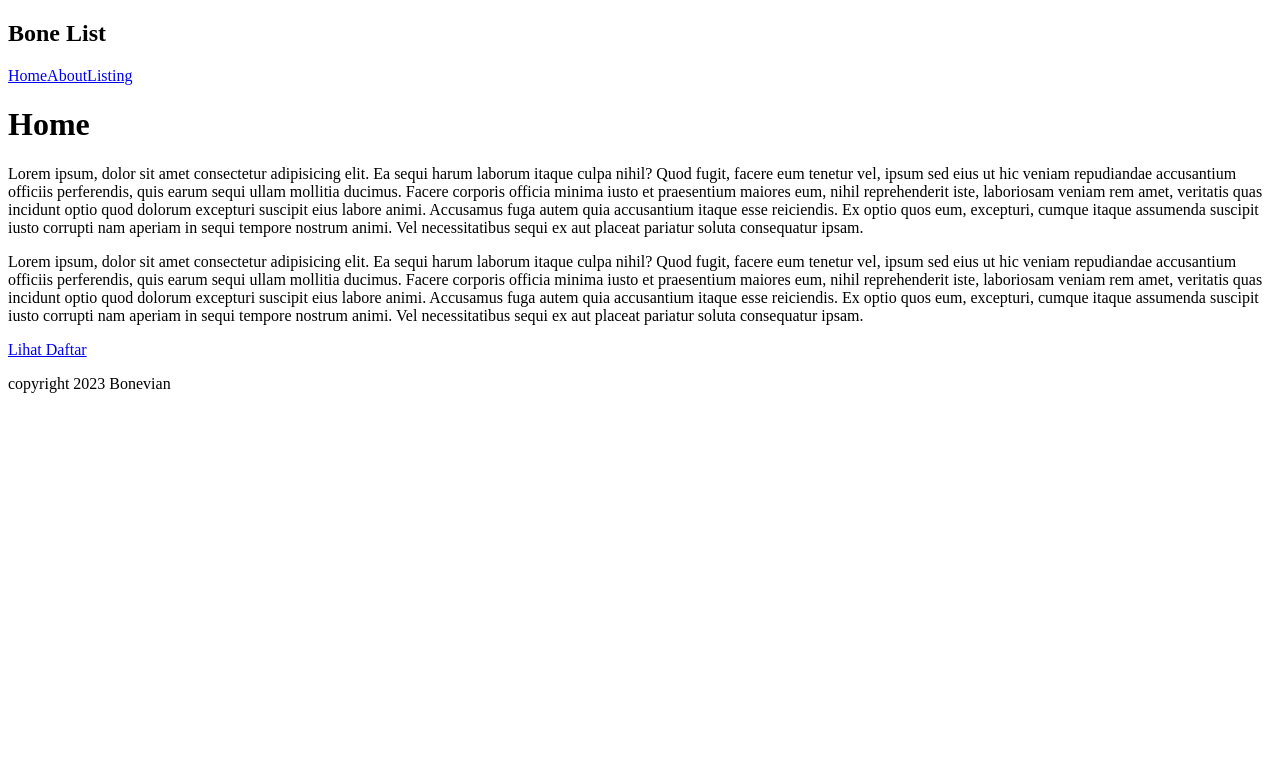
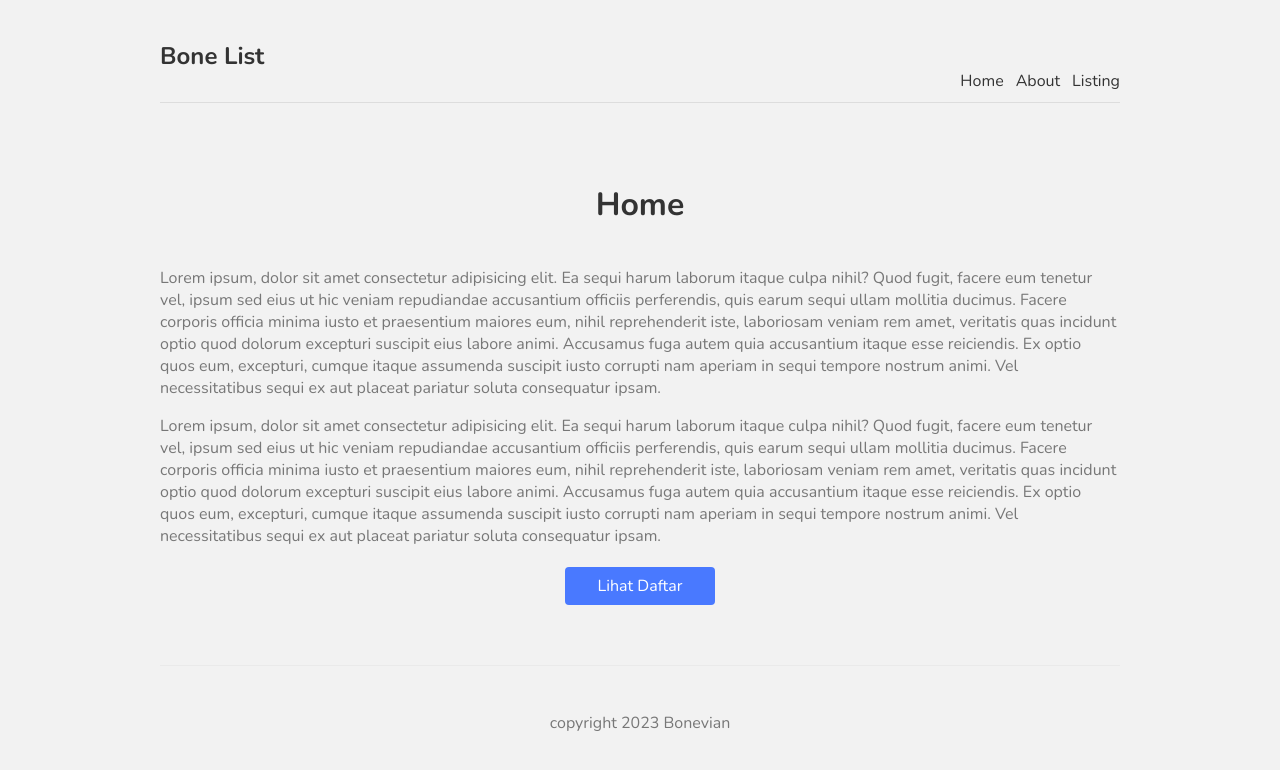
Before and after one commit to KonferensiHantuProject/nextjs-practice, a Next.js app: page / in a window 1280 px wide. Shown: the top 770 px of the page. Built offline with nearby package versions, Linux system fonts and the light colour scheme.

Commit message:
Sixth Video

```diff
--- a/components/Footer.js
+++ b/components/Footer.js
@@ -1,8 +1,8 @@
 const Footer = () => {
     return (
-        <div>
+        <footer>
             <p>copyright 2023 Bonevian</p>
-        </div>
+        </footer>
     );
 }
 
--- a/pages/_app.js
+++ b/pages/_app.js
@@ -1,4 +1,5 @@
 // import '@/styles/globals.css'
+import '@/styles/style.css'
 
 import Layout from "@/components/Layout";
 
--- a/pages/index.js
+++ b/pages/index.js
@@ -2,6 +2,7 @@ import Image from 'next/image'
 import { Inter } from 'next/font/google'
 import Navbar from '@/components/Navbar'
 import Footer from '@/components/Footer'
+import styles from '../styles/Home.module.css'
 import Link from 'next/link'
 
 const inter = Inter({ subsets: ['latin'] })
@@ -9,10 +10,10 @@ const inter = Inter({ subsets: ['latin'] })
 export default function Home() {
   return (
     <div>
-      <h1>Home</h1>
-      <p>Lorem ipsum, dolor sit amet consectetur adipisicing elit. Ea sequi harum laborum itaque culpa nihil? Quod fugit, facere eum tenetur vel, ipsum sed eius ut hic veniam repudiandae accusantium officiis perferendis, quis earum sequi ullam mollitia ducimus. Facere corporis officia minima iusto et praesentium maiores eum, nihil reprehenderit iste, laboriosam veniam rem amet, veritatis quas incidunt optio quod dolorum excepturi suscipit eius labore animi. Accusamus fuga autem quia accusantium itaque esse reiciendis. Ex optio quos eum, excepturi, cumque itaque assumenda suscipit iusto corrupti nam aperiam in sequi tempore nostrum animi. Vel necessitatibus sequi ex aut placeat pariatur soluta consequatur ipsam.</p>
-      <p>Lorem ipsum, dolor sit amet consectetur adipisicing elit. Ea sequi harum laborum itaque culpa nihil? Quod fugit, facere eum tenetur vel, ipsum sed eius ut hic veniam repudiandae accusantium officiis perferendis, quis earum sequi ullam mollitia ducimus. Facere corporis officia minima iusto et praesentium maiores eum, nihil reprehenderit iste, laboriosam veniam rem amet, veritatis quas incidunt optio quod dolorum excepturi suscipit eius labore animi. Accusamus fuga autem quia accusantium itaque esse reiciendis. Ex optio quos eum, excepturi, cumque itaque assumenda suscipit iusto corrupti nam aperiam in sequi tempore nostrum animi. Vel necessitatibus sequi ex aut placeat pariatur soluta consequatur ipsam.</p>
-      <Link href="/bone">Lihat Daftar</Link>
+      <h1 className={styles.title}>Home</h1>
+      <p  className={styles.text}>Lorem ipsum, dolor sit amet consectetur adipisicing elit. Ea sequi harum laborum itaque culpa nihil? Quod fugit, facere eum tenetur vel, ipsum sed eius ut hic veniam repudiandae accusantium officiis perferendis, quis earum sequi ullam mollitia ducimus. Facere corporis officia minima iusto et praesentium maiores eum, nihil reprehenderit iste, laboriosam veniam rem amet, veritatis quas incidunt optio quod dolorum excepturi suscipit eius labore animi. Accusamus fuga autem quia accusantium itaque esse reiciendis. Ex optio quos eum, excepturi, cumque itaque assumenda suscipit iusto corrupti nam aperiam in sequi tempore nostrum animi. Vel necessitatibus sequi ex aut placeat pariatur soluta consequatur ipsam.</p>
+      <p  className={styles.text}>Lorem ipsum, dolor sit amet consectetur adipisicing elit. Ea sequi harum laborum itaque culpa nihil? Quod fugit, facere eum tenetur vel, ipsum sed eius ut hic veniam repudiandae accusantium officiis perferendis, quis earum sequi ullam mollitia ducimus. Facere corporis officia minima iusto et praesentium maiores eum, nihil reprehenderit iste, laboriosam veniam rem amet, veritatis quas incidunt optio quod dolorum excepturi suscipit eius labore animi. Accusamus fuga autem quia accusantium itaque esse reiciendis. Ex optio quos eum, excepturi, cumque itaque assumenda suscipit iusto corrupti nam aperiam in sequi tempore nostrum animi. Vel necessitatibus sequi ex aut placeat pariatur soluta consequatur ipsam.</p>
+      <Link href="/bone" className={styles.btn}>Lihat Daftar</Link>
     </div>
   )
 }
--- /dev/null
+++ b/styles/Home.module.css
@@ -0,0 +1,18 @@
+.title {
+    color: #333;
+    padding-bottom: 20px;
+    text-align: center;
+  }
+  .text {
+    color: #777;
+  }
+  .btn {
+    display: block;
+    width: 150px;
+    padding: 8px 0;
+    margin: 20px auto;
+    background: #4979ff;
+    border-radius: 4px;
+    color: white;
+    text-align: center;
+  }
--- /dev/null
+++ b/styles/style.css
@@ -0,0 +1,37 @@
+@import url('https://fonts.googleapis.com/css2?family=Nunito:wght@300;400;600;700&display=swap');
+
+body {
+  background: #f2f2f2;
+  color: #333;
+  font-family: "Nunito";
+}
+a {
+  color: #333;
+  text-decoration: none;
+}
+.content {
+  max-width: 960px;
+  margin: 0 auto;
+}
+nav {
+  margin: 10px auto 80px;
+  padding: 10px 0;
+  display: flex;
+  justify-content: flex-end;
+  align-items: flex-end;
+  border-bottom: 1px solid #ddd;
+}
+nav a {
+  margin-left: 12px;
+}
+nav .logo {
+  margin-right: auto;
+}
+footer {
+  display: block;
+  text-align: center;
+  padding: 30px 0;
+  margin-top: 60px;
+  color: #777;
+  border-top: 1px solid #eaeaea;
+}
```
Also changed, not shown: styles/Bone.module.css (added).
